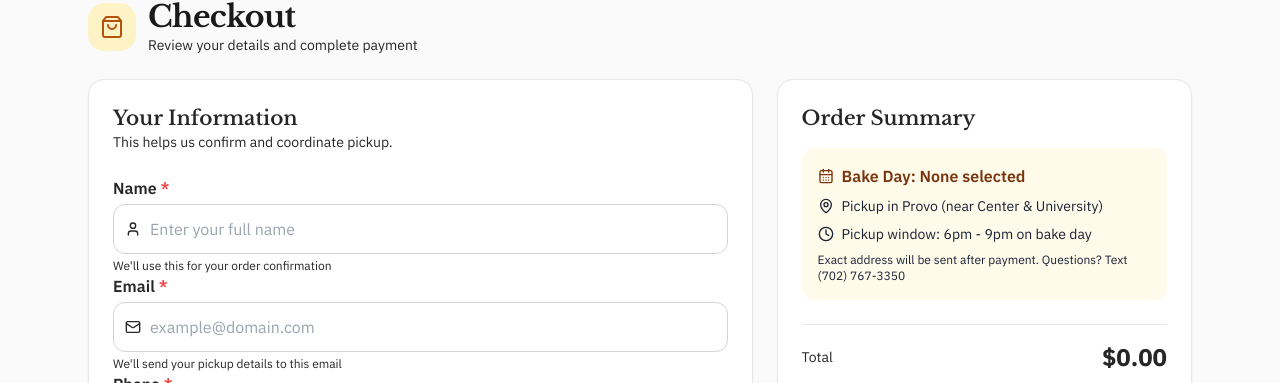
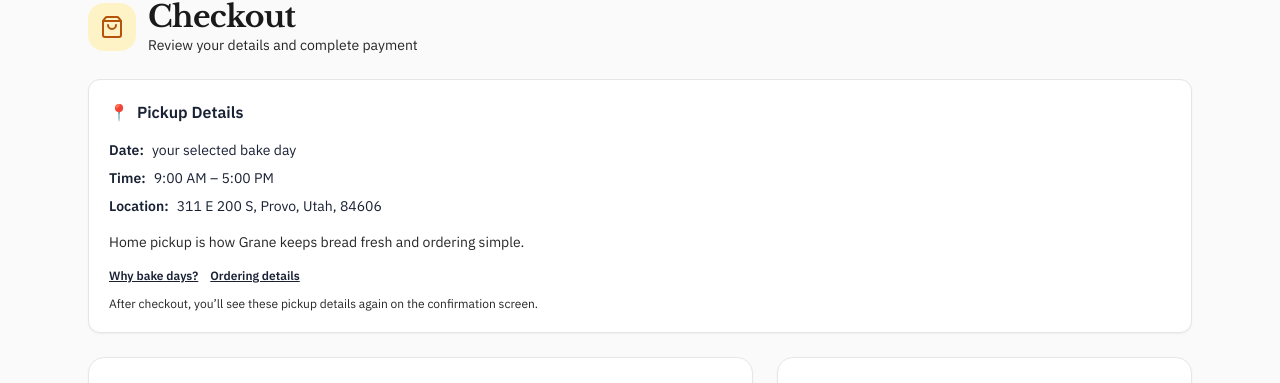
Before and after one commit to danerjenkins/grane-frontend, a React (Vite) app: page /checkout in a window 1280 px wide. Shown: the part 138-521 px from the top of the page. Built offline with nearby package versions, Linux system fonts and the light colour scheme; no server answers.

Commit message:
style: add PickupInfoCard component and integrate it into CheckoutPage and Success pages for enhanced pickup details display

```diff
--- /dev/null
+++ b/src/components/PickupInfoCard.tsx
@@ -0,0 +1,62 @@
+import { Link } from 'react-router-dom';
+import {
+  formatBakeDay,
+  getPickupWindowLabel,
+  PICKUP_HELP_TEXT,
+  PICKUP_LOCATION_LABEL,
+} from '../config/pickup';
+
+type PickupInfoCardProps = {
+  bakeDayDate?: string | null;
+  variant?: 'checkout' | 'success';
+};
+
+export default function PickupInfoCard({ bakeDayDate, variant = 'checkout' }: PickupInfoCardProps) {
+  const formattedDate = formatBakeDay(bakeDayDate);
+  const pickupWindow = getPickupWindowLabel(bakeDayDate);
+
+  return (
+    <div className="rounded-xl border border-neutral-200 bg-surface p-5 shadow-sm">
+      <div className="flex items-center gap-2 text-base font-semibold text-text mb-4">
+        <span aria-hidden="true">📍</span>
+        <span>Pickup Details</span>
+      </div>
+
+      <div className="space-y-2 text-sm text-text">
+        <div className="flex items-start gap-2">
+          <span className="font-semibold">Date:</span>
+          <span>{formattedDate}</span>
+        </div>
+        <div className="flex items-start gap-2">
+          <span className="font-semibold">Time:</span>
+          <span>{pickupWindow}</span>
+        </div>
+        <div className="flex items-start gap-2">
+          <span className="font-semibold">Location:</span>
+          <span>{PICKUP_LOCATION_LABEL}</span>
+        </div>
+      </div>
+
+      <p className="mt-4 text-sm text-secondary">{PICKUP_HELP_TEXT}</p>
+
+      <div className="mt-4 flex flex-wrap gap-3 text-xs font-semibold text-text">
+        <Link to="/about#faq-5" className="underline hover:text-secondary transition">
+          Why bake days?
+        </Link>
+        <Link to="/about#faq-7" className="underline hover:text-secondary transition">
+          Ordering details
+        </Link>
+      </div>
+
+      {variant === 'checkout' ? (
+        <p className="mt-3 text-xs text-secondary">
+          After checkout, you’ll see these pickup details again on the confirmation screen.
+        </p>
+      ) : (
+        <p className="mt-3 text-xs text-secondary">
+          Come anytime during the pickup window—no appointment needed.
+        </p>
+      )}
+    </div>
+  );
+}
--- /dev/null
+++ b/src/config/pickup.ts
@@ -0,0 +1,27 @@
+export const PICKUP_WINDOW_LABEL = '9:00 AM – 5:00 PM';
+export const PICKUP_WINDOW_NON_SATURDAY_LABEL = '5:00 PM – 9:00 PM';
+export const PICKUP_LOCATION_LABEL = '311 E 200 S, Provo, Utah, 84606';
+export const PICKUP_HELP_TEXT = 'Home pickup is how Grane keeps bread fresh and ordering simple.';
+
+export function formatBakeDay(dateString?: string | null): string {
+  if (!dateString) return 'your selected bake day';
+
+  const date = new Date(dateString);
+  if (Number.isNaN(date.getTime())) return 'your selected bake day';
+
+  return date.toLocaleDateString(undefined, {
+    weekday: 'long',
+    month: 'short',
+    day: 'numeric',
+  });
+}
+
+export function getPickupWindowLabel(dateString?: string | null): string {
+  if (!dateString) return PICKUP_WINDOW_LABEL;
+
+  const date = new Date(dateString);
+  if (Number.isNaN(date.getTime())) return PICKUP_WINDOW_LABEL;
+
+  const isSaturday = date.getDay() === 6;
+  return isSaturday ? PICKUP_WINDOW_LABEL : PICKUP_WINDOW_NON_SATURDAY_LABEL;
+}
--- a/src/pages/About.tsx
+++ b/src/pages/About.tsx
@@ -433,7 +433,10 @@ function Accordion({ item }: { item: AccordionItem }) {
   const panelId = `${item.id}-panel`;
 
   return (
-    <details className="group border border-neutral-200 rounded-xl bg-surface p-6 hover:shadow-md transition">
+    <details
+      id={item.id}
+      className="group border border-neutral-200 rounded-xl bg-surface p-6 hover:shadow-md transition"
+    >
       <summary
         id={buttonId}
         aria-controls={panelId}
--- a/src/pages/CheckoutPage.tsx
+++ b/src/pages/CheckoutPage.tsx
@@ -3,6 +3,7 @@ import { useNavigate } from 'react-router-dom';
 import { useCart, type CartItem } from '../context/CartContext';
 import { getSession, signOut } from '../api/auth';
 import { getMyProfile } from '../api/profile';
+import PickupInfoCard from '../components/PickupInfoCard';
 import {
   AlertCircle,
   BadgeCheck,
@@ -231,6 +232,10 @@ export default function CheckoutPage() {
           <p className="text-red-800 font-semibold">{globalError}</p>
         </div>
       )}
+
+      <div className="mb-6">
+        <PickupInfoCard bakeDayDate={selectedBakeDay?.date} variant="checkout" />
+      </div>
 
       <div className="grid gap-6 lg:grid-cols-[1.6fr_1fr]">
         {/* Customer Information */}
--- a/src/pages/Success.tsx
+++ b/src/pages/Success.tsx
@@ -2,6 +2,7 @@ import { useEffect, useState } from 'react';
 import { useSearchParams, Link } from 'react-router-dom';
 import { getOrderBySessionId, type Order } from '../api/orders';
 import { useCart } from '../context/CartContext';
+import PickupInfoCard from '../components/PickupInfoCard';
 
 interface ConfirmResponse {
   success: boolean;
@@ -96,12 +97,15 @@ export default function Success() {
             <div className="text-5xl mb-3">✓</div>
             <h1 className="text-3xl font-bold text-green-700 mb-2">Order Confirmed!</h1>
             <p className="text-text mb-3">
-              Thank you for your order. We'll send you the pickup address and time via text or email
-              shortly.
+              Your order will be ready for home pickup on your selected bake day.
             </p>
             <p className="text-sm text-secondary">
               Order ID: <span className="font-semibold">{order.id.slice(0, 8)}</span>
             </p>
+          </div>
+
+          <div className="mb-6">
+            <PickupInfoCard bakeDayDate={order.bake_days?.[0]?.date ?? null} variant="success" />
           </div>
 
           {/* Order Details */}
@@ -161,7 +165,7 @@ export default function Success() {
             <ul className="space-y-2 text-sm text-brand-strong">
               <li className="flex gap-2">
                 <span className="font-bold">1.</span>
-                <span>We'll send you pickup details via text/email before bake day.</span>
+                <span>Your pickup details are listed above.</span>
               </li>
               <li className="flex gap-2">
                 <span className="font-bold">2.</span>
```
